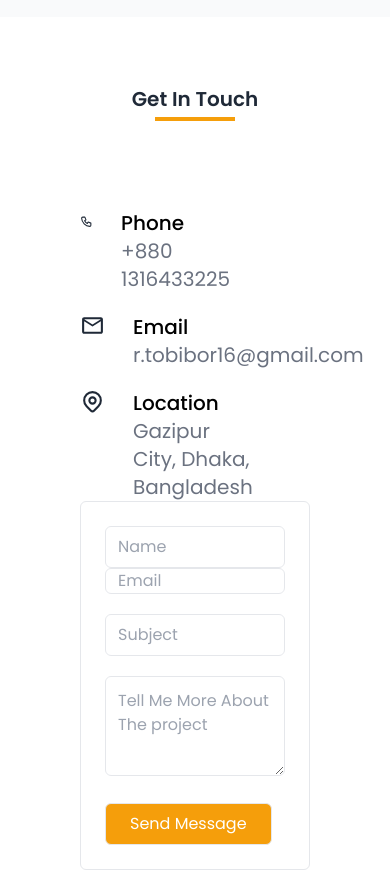
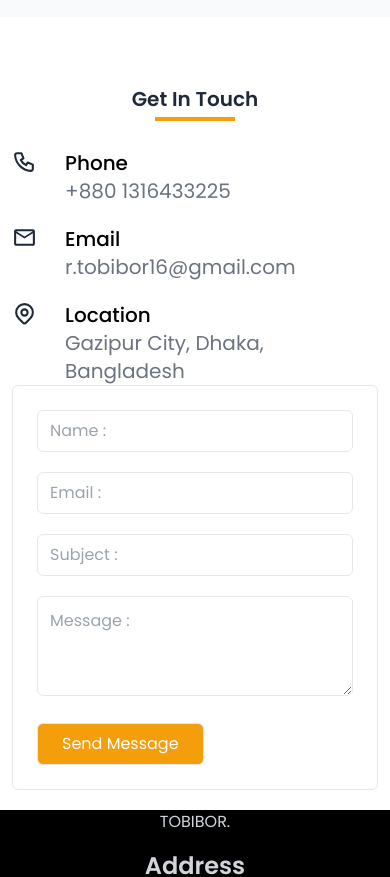
Before and after one commit to tobiborrahman/tobibor-rahman-portfolio, a React (Vite) app: page / in a window 390 px wide. Shown: the part 8040-8917 px from the top of the page. Built offline with nearby package versions, Linux system fonts and the light colour scheme.

Commit message:
contact responsive done

```diff
--- a/src/components/Home/Home/Contact.jsx
+++ b/src/components/Home/Home/Contact.jsx
@@ -21,7 +21,7 @@ const Contact = () => {
 			<div id="contact">
 				<SectionTitle upperTitle="get in touch"></SectionTitle>
 
-				<div className="md:flex items-center z-5 px-20 py-20">
+				<div className="md:flex items-center z-5 px-3 md:px-20 py-5 md:py-20">
 					<div data-aos="fade-right" className="md:w-1/4 mr-20">
 						<div className="flex text-xl">
 							<TbPhone className="text-[25px]" />
@@ -61,33 +61,32 @@ const Contact = () => {
 						</div>
 					</div>
 					<div className="border rounded-md p-6 w-full">
-						{/* <h2 className="text-5xl mb-8">Hire Me</h2> */}
 						<form>
 							<div className="md:flex">
 								<input
 									data-aos="fade-right"
-									className="py-2 mr-5 pl-3 rounded-md w-full border"
+									className="py-2 mr-5 pl-3 rounded-md w-full border focus:border-[#F59E0B] focus:outline-none focus:border focus:ring-[#F59E0B]"
 									type="text"
-									placeholder="Name"
+									placeholder="Name :"
 								/>
 								<input
 									data-aos="fade-left"
-									className="border rounded-md pl-3 w-full"
+									className="border py-2 focus:border-[#F59E0B] focus:outline-none focus:border focus:ring-[#F59E0B] rounded-md pl-3 mt-5 md:mt-0 w-full"
 									type="text"
-									placeholder="Email"
+									placeholder="Email :"
 								/>
 							</div>
 							<input
 								data-aos="fade-left"
-								className="py-2 border pl-3 rounded-md my-5 w-full"
+								className="py-2 border pl-3 focus:border-[#F59E0B] focus:outline-none focus:border focus:ring-[#F59E0B] rounded-md my-5 w-full"
 								type="text"
-								placeholder="Subject"
+								placeholder="Subject :"
 							/>
 							<textarea
 								data-aos="fade-up"
-								className="border w-full pl-3 pt-3 rounded-md h-[100px]"
+								className="border w-full pl-3 pt-3 focus:border-[#F59E0B] focus:outline-none focus:border focus:ring-[#F59E0B] rounded-md h-[100px]"
 								type="text"
-								placeholder="Tell Me More About The project"
+								placeholder="Message :"
 							/>
 							<button className="border px-6 py-2 rounded-md mt-5 text-white bg-[#F59E0B] hover:bg-[#D97706] duration-500">
 								Send Message
```
